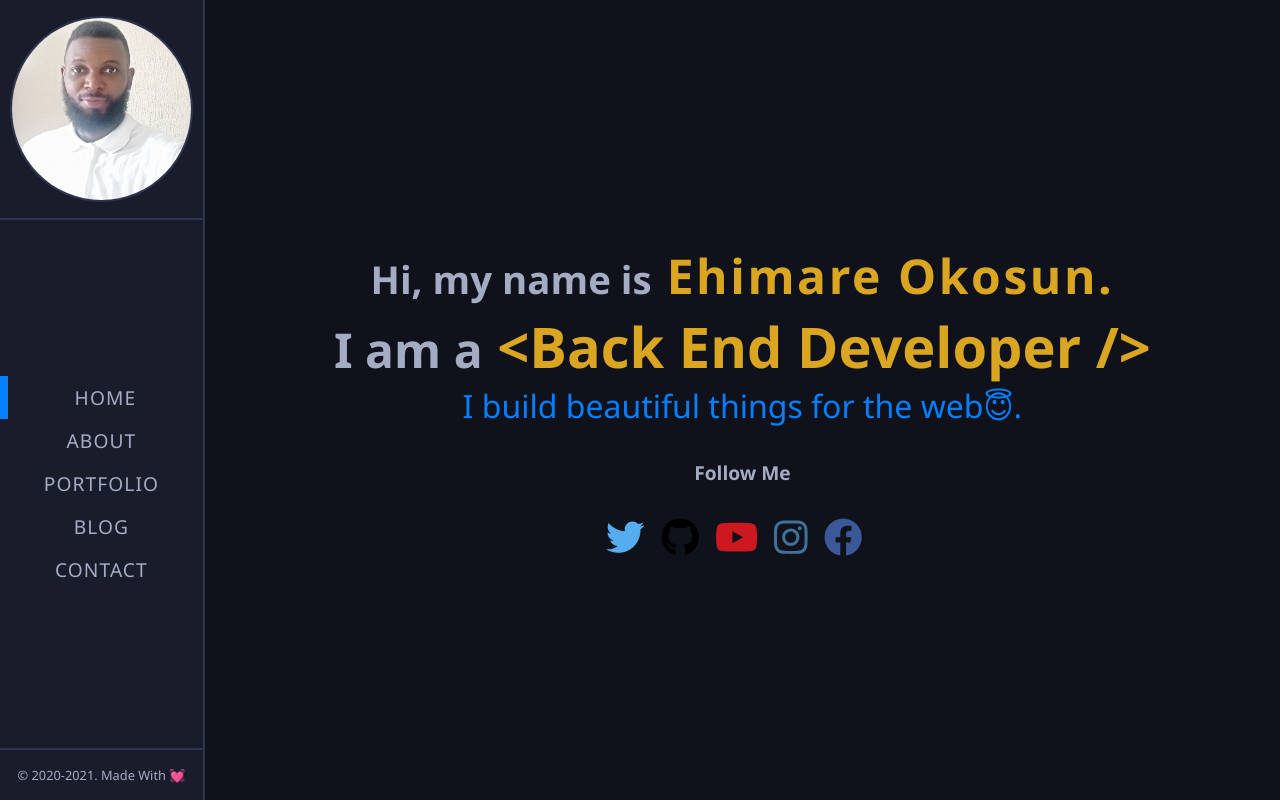
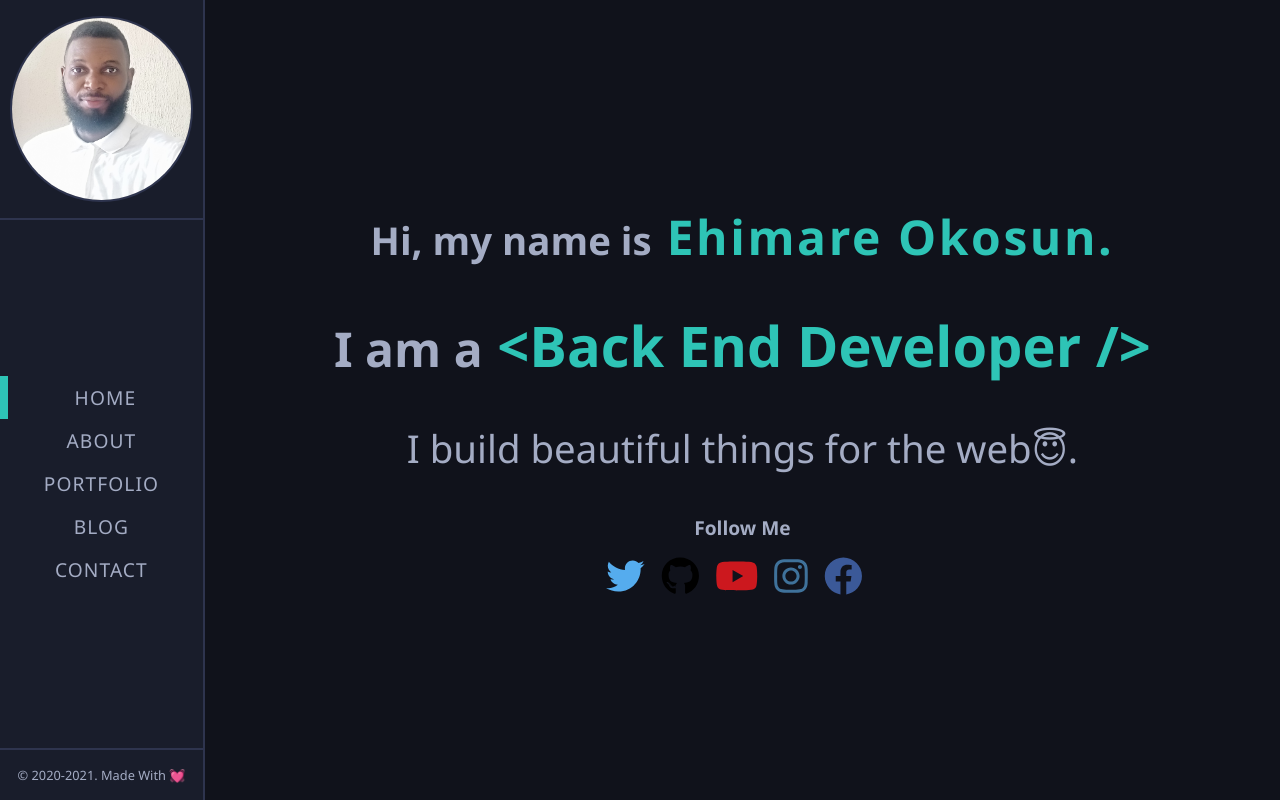
Before and after one commit to ehimare369/portfolio, a React (Create React App) app: page / in a window 1280 px wide. Built offline with nearby package versions, Linux system fonts and the light colour scheme.

Commit message:
finished styling the homepage

```diff
--- a/src/App.scss
+++ b/src/App.scss
@@ -10,7 +10,7 @@ body {
   font-size: 1.2rem;
   --bg: #10121b;
   --sidebar: #191d2b;
-  --active: #037fff;
+  --active: #2ec4b6;
   --borderColor: #2e344e;
   --font: #a4acc4;
   --border: 0.17rem solid var(--borderColor);
--- a/src/components/SocialFollow/SocialFollow.scss
+++ b/src/components/SocialFollow/SocialFollow.scss
@@ -4,7 +4,7 @@
   align-items: center;
   justify-content: center;
   h4 {
-    padding: 2rem 0;
+    padding: 1rem 0;
   }
   a {
     padding-right: 1rem;
--- a/src/layout/MainLayout/MainLayout.scss
+++ b/src/layout/MainLayout/MainLayout.scss
@@ -4,8 +4,8 @@
   background-color: var(--bg);
   min-height: 100vh;
   padding: 1rem 3rem;
-  display: flex;
-  align-items: center;
-  justify-content: center;
-  // position: relative;
+  // display: flex;
+  // align-items: center;
+  // justify-content: center;
+  position: relative;
 }
--- a/src/pages/HomePage/HomePage.scss
+++ b/src/pages/HomePage/HomePage.scss
@@ -1,22 +1,26 @@
 .HomePage {
-  // position: absolute;
+  position: absolute;
   display: flex;
   flex-direction: column;
   align-items: center;
-  // top: 50%;
-  // left: 50%;
-  // transform: translate(-50%, -50%);
-  .name {
-    color: goldenrod;
-    font-size: 3rem;
-    font-weight: 700;
-    letter-spacing: 0.16rem;
+  top: 50%;
+  left: 50%;
+  transform: translate(-50%, -50%);
+  width: 90%;
+  h1 {
+    padding-bottom: 2.4rem;
+    .name {
+      color: var(--active);
+      font-size: 3rem;
+      font-weight: 700;
+      letter-spacing: 0.16rem;
+    }
   }
   h2 {
     font-size: 3rem;
-
+    padding-bottom: 2.4rem;
     .title {
-      color: goldenrod;
+      color: var(--active);
       font-size: 3.5rem;
     }
 
@@ -38,8 +42,9 @@
     }
   }
   p {
-    font-size: 2rem;
-    color: var(--active);
+    font-size: 2.4rem;
+    // color: var(--active);
+    padding-bottom: 1.5rem;
   }
   .icons {
     display: flex;
```
